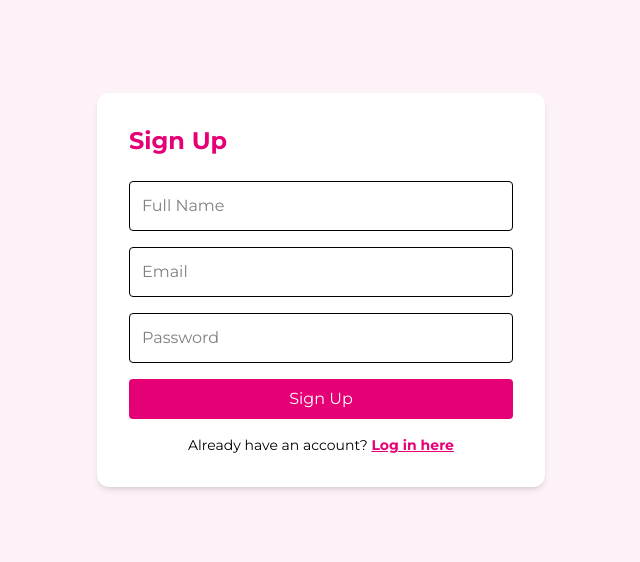
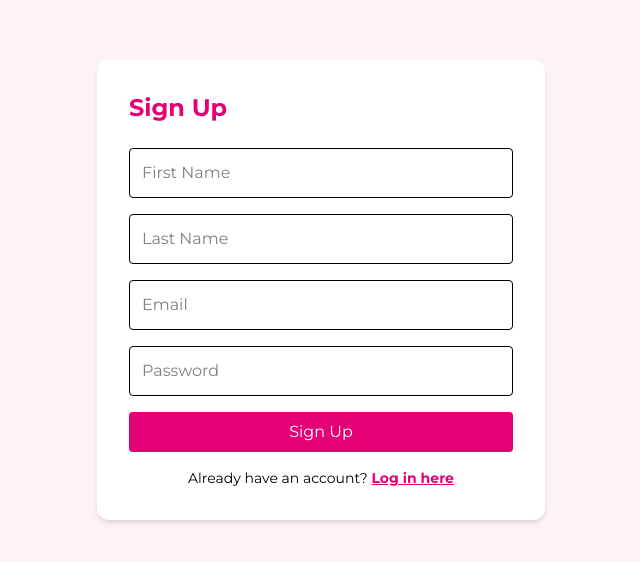
Before and after one commit to yehaniharshika/pinfolio-bookmark-app, a Next.js app in the folder bookmark-frontend/: page /signup in a window 1280 px wide. Shown: the part 110-672 px from the top of the page, without its empty margins (319-959 px from the left). Built offline with nearby package versions, Linux system fonts and the light colour scheme; a web font is replaced by a local one.

Commit message:
connect user signup frontend and backend

```diff
--- a/bookmark-frontend/src/app/signup/page.tsx
+++ b/bookmark-frontend/src/app/signup/page.tsx
@@ -5,27 +5,39 @@ import Link from "next/link";
 
 const SignupPage = () => {
   const router = useRouter();
-  const [fullName, setFullName] = useState("");
+  const [firstName, setFirstName] = useState("");
+  const [lastName, setLastName] = useState("");
   const [email, setEmail] = useState("");
   const [password, setPassword] = useState("");
 
-  const handleSubmit = (e: React.FormEvent) => {
+  const handleSubmit = async (e: React.FormEvent) => {
     e.preventDefault();
 
-    // Save user info in localStorage
-    const user = {
-      fullName,
-      email,
-      password,
-    };
+    try {
+      const response = await fetch("http://localhost:3333/auth/signup", {
+        method: "POST",
+        headers: {
+          "Content-Type": "application/json",
+        },
+        body: JSON.stringify({
+          email,
+          password,
+          firstName,
+          lastName,
+        }),
+      });
 
-    localStorage.setItem("user", JSON.stringify(user));
-
-    // Show success message
-    alert("Account created successfully! Please log in.");
-
-    // Go to login page
-    router.push("/login");
+      if (response.ok) {
+        alert("Signup successful! Please log in.");
+        router.push("/login");
+      } else {
+        const errorData = await response.json();
+        alert(`Signup failed: ${errorData.message || "Unknown error"}`);
+      }
+    } catch (error) {
+      console.error("Signup error:", error);
+      alert("Something went wrong.");
+    }
   };
 
   return (
@@ -35,11 +47,19 @@ const SignupPage = () => {
         <form onSubmit={handleSubmit} className="flex flex-col gap-4">
           <input
             type="text"
-            placeholder="Full Name"
+            placeholder="First Name"
             className="p-3 border rounded"
             required
-            value={fullName}
-            onChange={(e) => setFullName(e.target.value)}
+            value={firstName}
+            onChange={(e) => setFirstName(e.target.value)}
+          />
+          <input
+            type="text"
+            placeholder="Last Name"
+            className="p-3 border rounded"
+            required
+            value={lastName}
+            onChange={(e) => setLastName(e.target.value)}
           />
           <input
             type="email"
```
